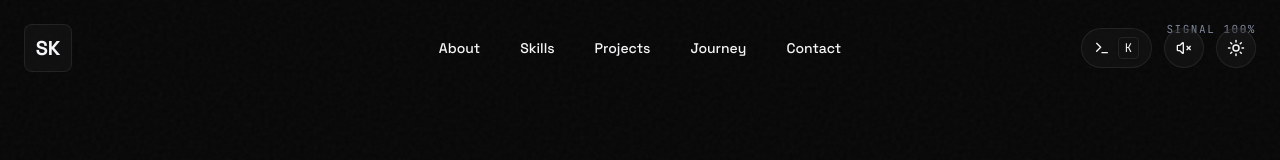
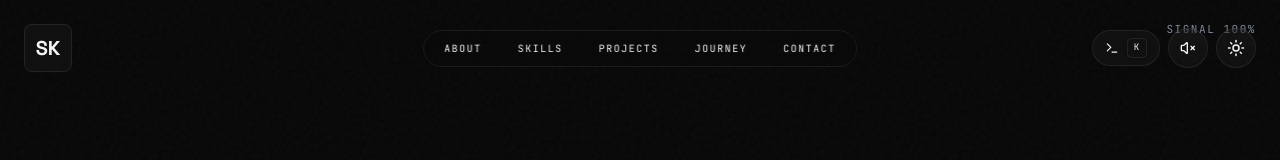
Before and after one commit to hitmansharuk15-blip/portfolio, a Next.js app: page / in a window 1280 px wide. Shown: the top 160 px of the page. Built offline with nearby package versions, Linux system fonts and the light colour scheme.

Commit message:
Added sliding pill navigation

```diff
--- a/components/Navbar.tsx
+++ b/components/Navbar.tsx
@@ -8,10 +8,12 @@ import { Menu, X, Terminal } from "lucide-react";
 import { ThemeToggle } from "@/components/ThemeToggle";
 import { SoundToggle } from "@/components/SoundToggle";
 import { playTick } from "@/lib/audio";
+
 export function Navbar() {
   const [isScrolled, setIsScrolled] = useState(false);
   const [isOpen, setIsOpen] = useState(false);
   const [isMuted, setIsMuted] = useState(true);
+  const [activeSection, setActiveSection] = useState("hero");
 
   useEffect(() => {
     const checkMute = () => setIsMuted(localStorage.getItem("site-muted") !== "false");
@@ -24,6 +26,27 @@ export function Navbar() {
     const handleScroll = () => setIsScrolled(window.scrollY > 40);
     window.addEventListener("scroll", handleScroll);
     return () => window.removeEventListener("scroll", handleScroll);
+  }, []);
+
+  // 🚨 SLIDING PILL LOGIC: Track which section is currently on screen
+  useEffect(() => {
+    const observer = new IntersectionObserver(
+      (entries) => {
+        entries.forEach((entry) => {
+          if (entry.isIntersecting) {
+            setActiveSection(entry.target.id);
+          }
+        });
+      },
+      { rootMargin: "-20% 0px -60% 0px" } // Trigger when section is in the top 40% of screen
+    );
+
+    chapters.forEach((chapter) => {
+      const el = document.getElementById(chapter.id);
+      if (el) observer.observe(el);
+    });
+
+    return () => observer.disconnect();
   }, []);
 
   useEffect(() => {
@@ -50,55 +73,72 @@ export function Navbar() {
           {site.monogram}
         </a>
 
-        {/* 2. CENTER: Desktop Navigation */}
+        {/* 2. CENTER: Sliding Navigation Pill */}
         <nav
           className={cn(
-            "hidden md:flex items-center gap-2 px-3 py-2 rounded-full transition-all duration-500 absolute left-1/2 -translate-x-1/2",
-            isScrolled ? "glass shadow-lg" : "bg-transparent"
+            "hidden md:flex items-center gap-1 p-1 rounded-full transition-all duration-500 absolute left-1/2 -translate-x-1/2 border border-glass-border/50",
+            isScrolled ? "glass shadow-lg backdrop-blur-2xl" : "bg-ink/20 backdrop-blur-md"
           )}
         >
-          {chapters.slice(1).map((chapter) => (
+          {chapters.slice(1).map((chapter) => {
+            const isActive = activeSection === chapter.id;
+
+            return (
               <a
                 key={chapter.id}
                 href={`#${chapter.id}`}
-              onClick={() => playTick(isMuted)}
-              className="px-4 py-1.5 text-sm font-medium text-muted hover:text-paper transition-colors rounded-full relative group"
+                onClick={() => {
+                  playTick(isMuted);
+                  setActiveSection(chapter.id);
+                }}
+                className={cn(
+                  "relative px-4 py-1.5 text-[10px] font-data uppercase tracking-[0.15em] transition-colors rounded-full z-10",
+                  isActive ? "text-ink font-bold" : "text-muted hover:text-paper"
+                )}
               >
+                {/* 🚨 THE SLIDING PILL BACKGROUND 🚨 */}
+                {isActive && (
+                  <motion.div
+                    layoutId="nav-pill"
+                    transition={{ type: "spring", stiffness: 400, damping: 30 }}
+                    className="absolute inset-0 bg-paper rounded-full -z-10 shadow-[0_0_15px_rgba(232,234,242,0.3)]"
+                  />
+                )}
+
                 {chapter.slug}
-              <span className="absolute inset-0 bg-glass-border opacity-0 group-hover:opacity-100 rounded-full transition-opacity duration-300 -z-10" />
               </a>
-          ))}
+            );
+          })}
         </nav>
 
         {/* 3. RIGHT: Actions */}
-        <div className="flex items-center gap-2 md:gap-3 z-50">
+        <div className="flex items-center gap-2 z-50">
 
-          {/* Command Menu Button (Shows on Mobile as Icon, Desktop as pill) */}
+          {/* Command Menu Button */}
           <button
             onClick={openCommandMenu}
-            className="flex items-center gap-2 px-3 h-10 rounded-full glass text-muted hover:text-paper hover:border-ice/50 transition-all group"
+            className="flex items-center gap-2 px-3 h-9 rounded-full glass text-muted hover:text-paper hover:border-ice/50 transition-all group"
             aria-label="Open System Console"
           >
-            <Terminal size={16} className="group-hover:text-ice transition-colors" />
-            <span className="hidden md:inline text-xs font-data bg-glass border border-glass-border px-1.5 py-0.5 rounded shadow-sm">K</span>
+            <Terminal size={14} className="group-hover:text-ice transition-colors" />
+            <span className="hidden md:inline font-data text-[9px] tracking-widest bg-glass border border-glass-border px-1.5 py-0.5 rounded shadow-sm">K</span>
           </button>
 
-          {/* Hide these on mobile, show on desktop */}
-          <div className="hidden md:flex items-center gap-3">
+          <div className="hidden md:flex items-center gap-2">
             <SoundToggle />
             <ThemeToggle />
           </div>
 
           {/* Mobile Menu Toggle */}
           <button
-            className="md:hidden glass w-10 h-10 flex items-center justify-center rounded-full text-paper"
+            className="md:hidden glass w-9 h-9 flex items-center justify-center rounded-full text-paper"
             onClick={() => {
               setIsOpen(!isOpen);
               playTick(isMuted);
             }}
             aria-label="Toggle menu"
           >
-            {isOpen ? <X size={20} /> : <Menu size={20} />}
+            {isOpen ? <X size={18} /> : <Menu size={18} />}
           </button>
         </div>
       </header>
@@ -127,18 +167,18 @@ export function Navbar() {
                   transition={{ delay: i * 0.1, duration: 0.4 }}
                   className="text-4xl font-shout uppercase text-paper hover:text-ice transition-colors flex items-center gap-4"
                 >
-                  <span className="meta">{chapter.index}</span>
+                  <span className="font-data text-xs tracking-widest text-muted">{chapter.index}</span>
                   {chapter.slug}
                 </motion.a>
               ))}
             </nav>
 
-            {/* Mobile Settings (Sound & Theme) */}
+            {/* Mobile Settings */}
             <motion.div
               initial={{ opacity: 0 }} animate={{ opacity: 1 }} transition={{ delay: 0.4 }}
               className="mt-16 flex items-center gap-4 border-t border-glass-border pt-8"
             >
-              <p className="meta text-muted">SYSTEM CONFIG</p>
+              <p className="meta text-muted">SYSTEM_CONFIG</p>
               <div className="flex gap-3 ml-auto">
                 <SoundToggle />
                 <ThemeToggle />
```
Lines whose indentation alone changed are shown as unchanged.
